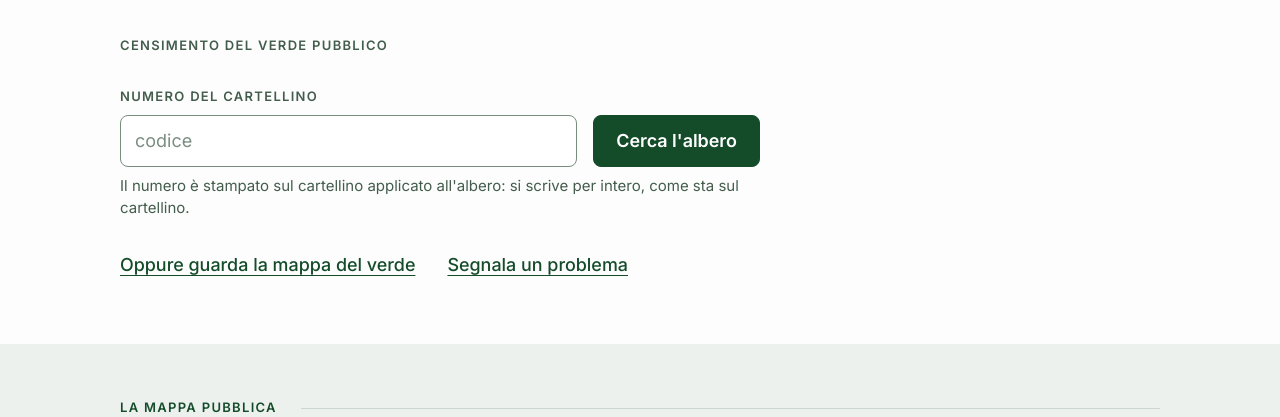
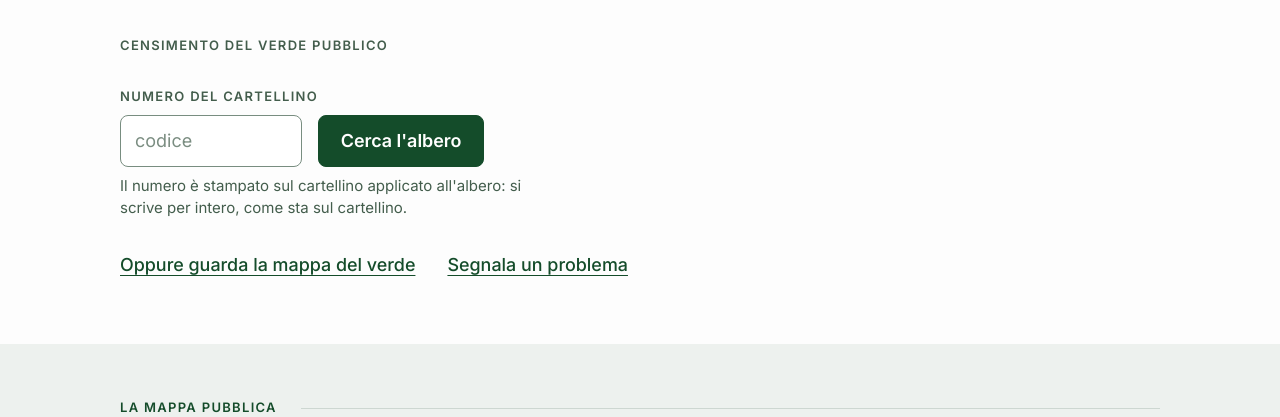
Before and after one commit to vivaiohappygarden-ops/webgis-censimento, a Laravel app: template resources/views/portale/home.blade.php in a window 1280 px wide. Shown: the part 77-494 px from the top of the page. Run offline with Laravel 12, Linux system fonts and the light colour scheme; the template is opened without the code that fills it, so the values that code supplies are empty; parts of the project's set-up code (start-up, migrations or seed data) failed here and were passed over.

Commit message:
Portale pubblico: scatola del cartellino piu' stretta
Osservazione del committente (27/09/2026): il campo del numero del
cartellino era largo mezzo schermo e la scatola sembrava un modulo. La
scatola scende a 440 px (era 640) e dai 600 px il campo non supera i 16
caratteri, con il pulsante accanto; sul telefono il campo resta a tutta
riga con il pulsante sotto. Misurato in Chromium a 1440 e 390.

Co-Authored-By: Claude Fable 5.1 <noreply@anthropic.com>
Claude-Session: https://claude.ai/code/session_01AWNbq3xwTrhpe5KwGo4iES

```diff
--- a/resources/views/portale/home.blade.php
+++ b/resources/views/portale/home.blade.php
@@ -53,10 +53,15 @@
 }
 
 /* Il campo del cartellino: una scatola vera, con il suo bordo. La versione
-   precedente era un filo sotto il testo e da sola sembrava una riga vuota. */
+   precedente era un filo sotto il testo e da sola sembrava una riga vuota.
+   Dal 27/09/2026 la scatola e' piu' stretta (440 px, era 640) e dai 600 px il
+   campo non si allarga piu' di 16 caratteri: un numero di cartellino ne ha
+   quattro o otto, e un campo largo mezzo schermo faceva sembrare la scatola
+   un modulo (osservazione del committente). Sul telefono il campo resta a
+   tutta riga, con il pulsante sotto. */
 .cerca {
     margin-top: var(--s-4);
-    max-width: 640px;
+    max-width: 440px;
 }
 .cerca-etichetta {
     display: block;
@@ -85,6 +90,9 @@
 }
 .cerca-campo::placeholder { color: var(--inchiostro-2); opacity: 0.7; }
 .cerca-invio { flex: 0 0 auto; }
+/* Dai 600 px il campo non si allarga oltre i 16 caratteri (vedi sopra); la
+   regola sta dopo .cerca-campo perche' deve vincere sul suo flex. */
+@media (min-width: 600px) { .cerca-campo { flex: 0 1 16ch; } }
 .cerca-nota {
     margin: var(--s-1) 0 0;
     font-size: var(--t-etichetta);
```
